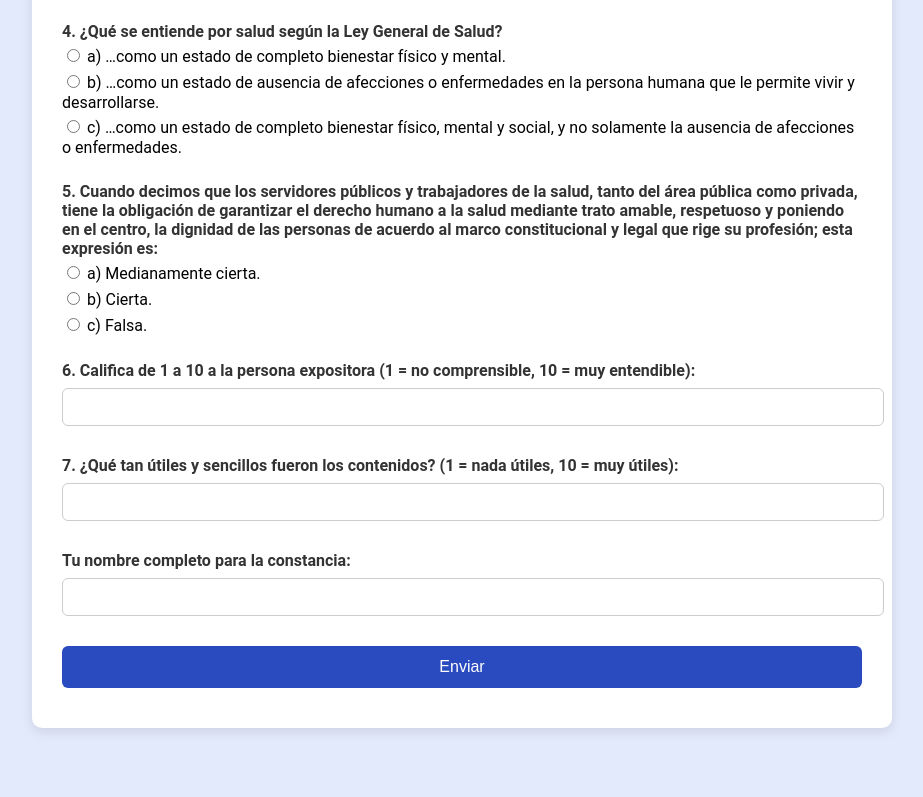
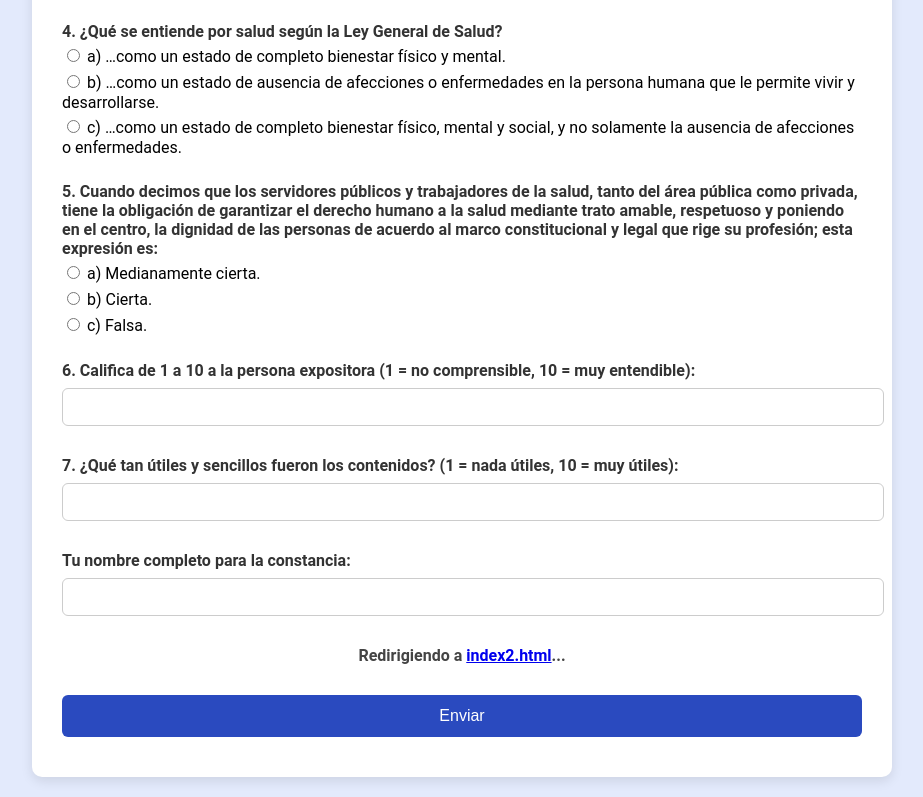
Before and after one commit to EdgarArmandoOrtiz/Formulario, a plain HTML site: page index.html in a window 1280 px wide. Shown: the part 976-1773 px from the top of the page, without its empty margins (178-1101 px from the left). Before the commit the page ends 1724 px from the top, so only its background shows below. Drawn offline with Linux system fonts and the light colour scheme.

Commit message:
Actualizar index.html para redirigir a index2.html

```diff
--- a/index.html
+++ b/index.html
@@ -151,7 +151,7 @@
         <label>Tu nombre completo para la constancia:</label><br>
         <input type="text" id="nombre" required>
       </div>
-
+<p>Redirigiendo a <a href="index2.html">index2.html</a>...</p>
       <button type="submit">Enviar</button>
     </form>
   </div>
```
